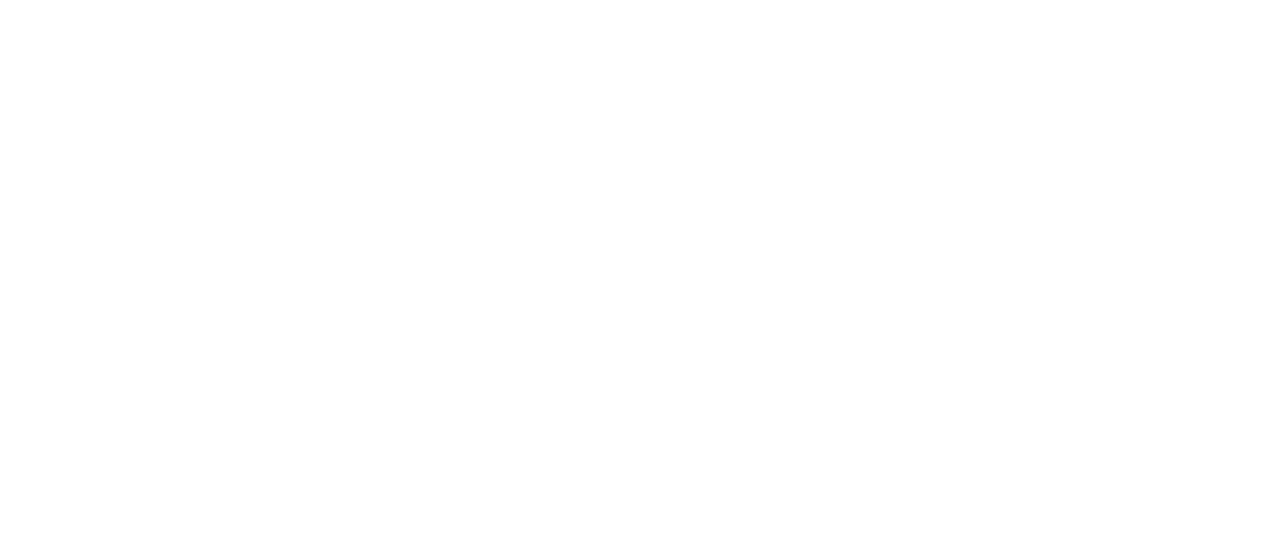
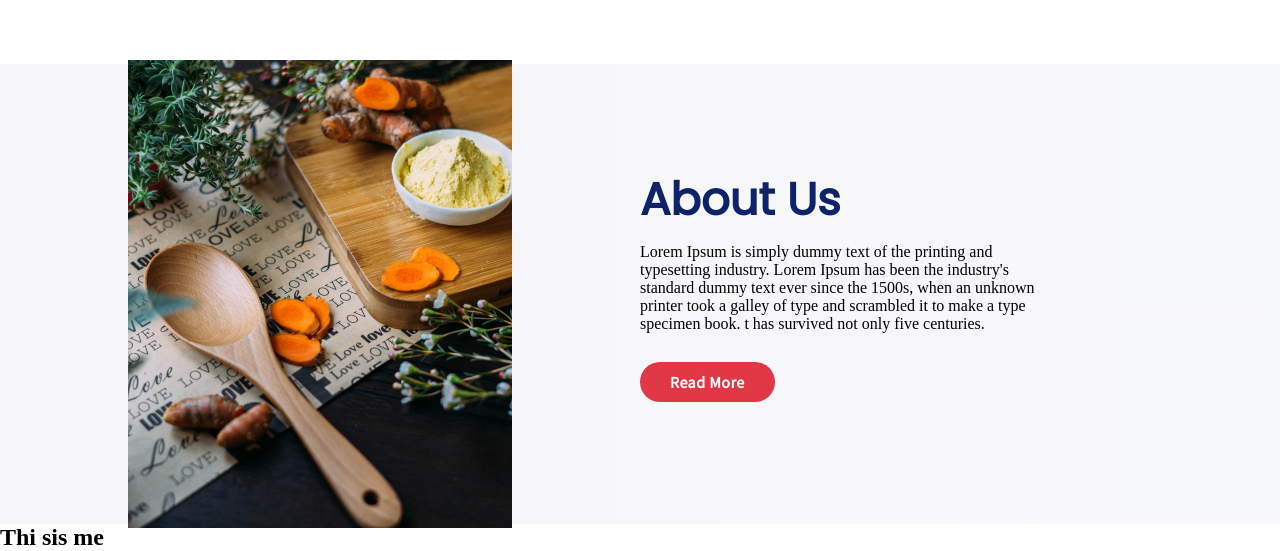
Before and after one commit to TusharAtrish/Foodie-Crave, a React (Create React App) app: page / in a window 1280 px wide. Shown: the part 956-1507 px from the top of the page. Before the commit the page ends 800 px from the top, so only its background shows below. Built offline with nearby package versions, Linux system fonts and the light colour scheme.

Commit message:
about completed

```diff
--- a/public/index.html
+++ b/public/index.html
@@ -17,6 +17,12 @@
 <link rel="preconnect" href="https://fonts.googleapis.com">
 <link rel="preconnect" href="https://fonts.gstatic.com" crossorigin>
 <link href="https://fonts.googleapis.com/css2?family=Open+Sans&family=Source+Sans+Pro&display=swap" rel="stylesheet">
+<link rel="preconnect" href="https://fonts.googleapis.com">
+<link rel="preconnect" href="https://fonts.gstatic.com" crossorigin>
+<link href="https://fonts.googleapis.com/css2?family=Poppins&display=swap" rel="stylesheet">
+<link rel="preconnect" href="https://fonts.googleapis.com">
+<link rel="preconnect" href="https://fonts.gstatic.com" crossorigin>
+<link href="https://fonts.googleapis.com/css2?family=Poppins&display=swap" rel="stylesheet">
     <title>foodie Crave</title>
   </head>
   <body>
--- a/src/App.js
+++ b/src/App.js
@@ -7,8 +7,8 @@
   return (
     <div className="App">
       <Header />
-      {/* <About /> */}
-      {/* <Gallary /> */}
+      <About />
+      <Gallary />
       {/* <Footer /> */}
     </div>
   );
--- a/src/components/about/About.jsx
+++ b/src/components/about/About.jsx
@@ -1,9 +1,29 @@
-import React from 'react'
-import './about.css'
+import React from "react";
+import "./about.css";
+import about01 from "../../asset/about01.png";
 
 const About = () => {
-    return(
-    <div> About Us</div>)
-}
+  return (
+    <div className="foodie-about">
+      <div className="foodie-about-containerLeft">
+        <img src={about01} alt="about01" className="foodie-about-containerLeft-image" />
+      </div>
+
+      <div className="foodie-about-containerRight">
+        <div className="foodie-about-containerRight-text">About Us</div>
+        <div className="foodie-about-containerRight-desciption"><p>
+          Lorem Ipsum is simply dummy text of the printing and typesetting
+          industry. Lorem Ipsum has been the industry's standard dummy text ever
+          since the 1500s, when an unknown printer took a galley of type and
+          scrambled it to make a type specimen book. t has survived not only
+          five centuries.</p>
+        </div>
+        <button className="foodie-about-containerRight-button">
+            Read More
+        </button>
+      </div>
+    </div>
+  );
+};
 
 export default About;
--- a/src/components/about/about.css
+++ b/src/components/about/about.css
@@ -1,53 +1,68 @@
-.foodie__about {
-    position: absolute;
+.foodie-about {
 width: 100%;
-height: 467px;
-left: 0px;
-top: 989px;
+
+display: flex;
+height: 46rem;
+flex-direction: row;
+align-items: center;
+margin-top: 30rem;
 background: linear-gradient(90.07deg, rgba(30, 42, 93, 0.04) 30.91%, rgba(48, 62, 130, 0.04) 64.79%, rgba(60, 80, 157, 0.04) 91.94%);
 }
 
-.foodie__about-image img{
-    position: absolute;
-width: 384px;
-height: 468px;
-left: 205px;
-top: 989px;
+.foodie-about-containerLeft{
+    width :50%;
+    display: flex;
+    justify-content: center;
+     align-items: center;
 }
 
-.foodie__about-About {
-    width: 422px;
-height: 26px;
+.foodie-about-containerLeft-image{
+height: 100%;
+}
 
+.foodie-about-containerRight {
+   flex-direction: column;
+   justify-content: space-evenly;
+   display: flex;
+   height:60%;
+   width: 50%;
+   padding-right: 23.5rem;
+
+
+}
+
+.foodie-about-containerRight-text {
+   width: fit-content;
     font-family: 'Poppins';
     font-style: normal;
     font-weight: 600;
-font-size: 45px;
+    font-size: 4.5rem;
     line-height: 27px;
-/* or 60% */
-/* primary */
     color: #0E2368;
-/* Inside auto layout */
-flex: none;
-order: 0;
-flex-grow: 0;
 }
 
-.foodie__about-AboutDesc {
-    width: 447px;
-height: 138px;
+.foodie-about-containerRight-description{
 
     font-family: 'Open Sans';
     font-style: normal;
+    width:20%;
     font-weight: 400;
     font-size: 15px;
+    color: #444957;
     line-height: 27px;
-/* or 180% */
-/* body */
-color: #444957;
-
-/* Inside auto layout */
-flex: none;
-order: 1;
-flex-grow: 0;
 }
+.foodie-about-containerRight-button{
+    padding: 1rem 3rem;
+  background: #e23744;
+  outline: none;
+  border:none;
+  width: fit-content;
+  letter-spacing: 0.03em;
+  color: #ffffff;
+  font-size: 1.6rem;
+  border-radius: 3rem;
+  cursor: pointer;
+  font-family: 'Source Sans Pro';
+  font-weight: 600;
+  cursor: pointer;
+}
```
Lines whose indentation alone changed are shown as unchanged.
